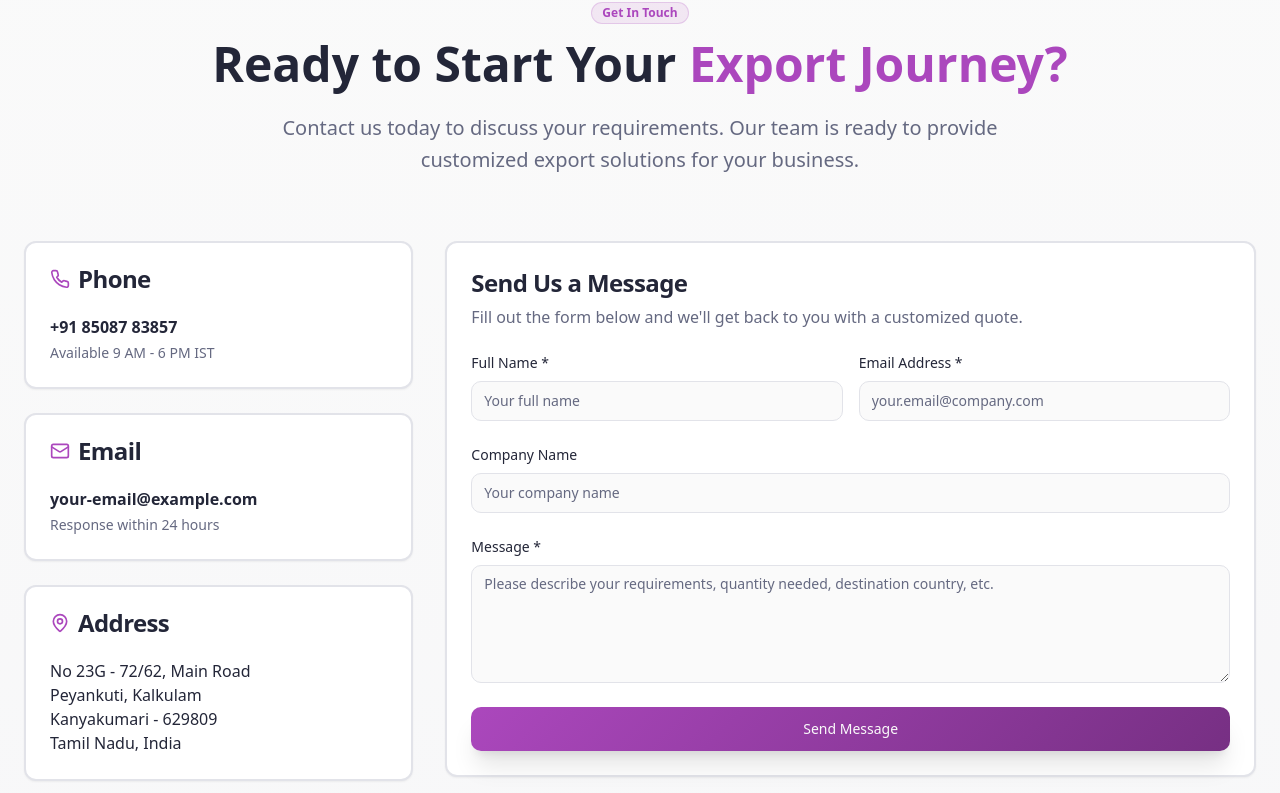
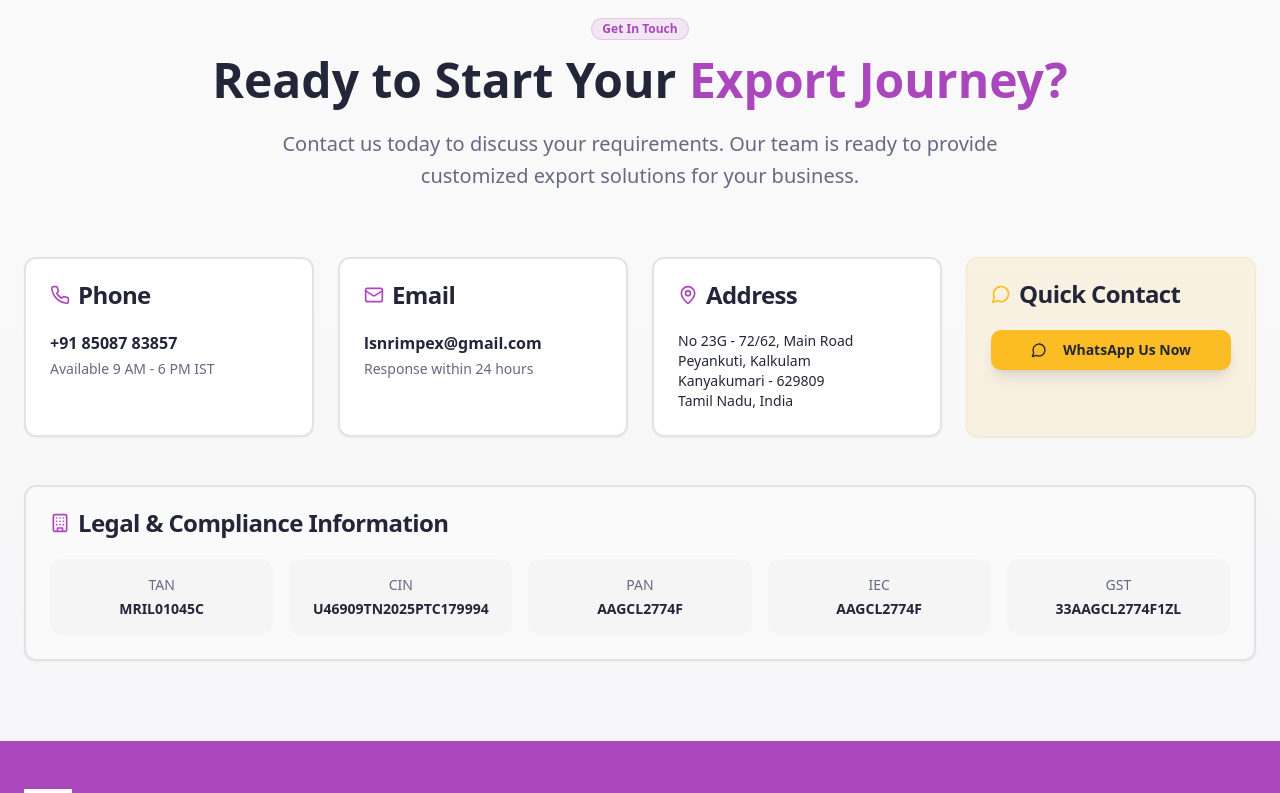
Before and after one commit to cardisaran/lsnr-impex-hub, a React (Vite) app: page / in a window 1280 px wide. Shown: the part 3380-4173 px from the top of the page. Built offline with nearby package versions, Linux system fonts and the light colour scheme.

Commit message:
Refactor: Update contact and director info
- Add `lsnrimpex@gmail.com` to contact details.
- Include director names in the relevant section.
- Remove the "Send us a message" section and adjust page layout.

```diff
--- a/src/components/AboutSection.tsx
+++ b/src/components/AboutSection.tsx
@@ -93,10 +93,15 @@ const AboutSection = () => {
         {/* Company Info */}
         <Card className="bg-primary/5 border-primary/20">
           <CardContent className="p-8">
-            <div className="grid md:grid-cols-3 gap-8 text-center">
+            <div className="grid md:grid-cols-4 gap-8 text-center">
               <div>
                 <h4 className="font-semibold text-foreground mb-2">Founded By</h4>
                 <p className="text-muted-foreground">Suman Ramachandran</p>
+              </div>
+              <div>
+                <h4 className="font-semibold text-foreground mb-2">Directors</h4>
+                <p className="text-muted-foreground text-sm">Suman Ramachandran</p>
+                <p className="text-muted-foreground text-sm">Ramachandran Perumal</p>
               </div>
               <div>
                 <h4 className="font-semibold text-foreground mb-2">Location</h4>
--- a/src/components/ContactSection.tsx
+++ b/src/components/ContactSection.tsx
@@ -1,40 +1,15 @@
-import { useState } from 'react';
 import { Card, CardContent, CardHeader, CardTitle } from '@/components/ui/card';
 import { Button } from '@/components/ui/button';
-import { Input } from '@/components/ui/input';
-import { Textarea } from '@/components/ui/textarea';
 import { Badge } from '@/components/ui/badge';
-import { useToast } from '@/hooks/use-toast';
 import {
   Phone,
   Mail,
   MapPin,
   MessageCircle,
-  Clock,
-  FileText,
-  Building,
-  CreditCard
+  Building
 } from 'lucide-react';
 
 const ContactSection = () => {
-  const [formData, setFormData] = useState({
-    name: '',
-    email: '',
-    company: '',
-    message: ''
-  });
-  const { toast } = useToast();
-
-  const handleSubmit = (e: React.FormEvent) => {
-    e.preventDefault();
-    // In a real application, you would send this data to your backend
-    toast({
-      title: "Message Sent!",
-      description: "Thank you for your inquiry. We'll get back to you within 24 hours.",
-    });
-    setFormData({ name: '', email: '', company: '', message: '' });
-  };
-
   const handleWhatsAppContact = () => {
     const phoneNumber = "918508783857";
     const message = "Hi! I'm interested in your export services. Please provide more information.";
@@ -67,9 +42,8 @@ const ContactSection = () => {
           </p>
         </div>
 
-        <div className="grid lg:grid-cols-3 gap-8">
-          {/* Contact Information */}
-          <div className="lg:col-span-1 space-y-6">
+        {/* Contact Information - Centered Grid */}
+        <div className="grid md:grid-cols-2 lg:grid-cols-4 gap-6 mb-12">
           <Card className="border-2 hover:border-primary/30 transition-colors">
             <CardHeader>
               <CardTitle className="flex items-center gap-2">
@@ -91,7 +65,7 @@ const ContactSection = () => {
               </CardTitle>
             </CardHeader>
             <CardContent>
-                <p className="text-foreground font-semibold">your-email@example.com</p>
+              <p className="text-foreground font-semibold">lsnrimpex@gmail.com</p>
               <p className="text-muted-foreground text-sm mt-1">Response within 24 hours</p>
             </CardContent>
           </Card>
@@ -104,10 +78,10 @@ const ContactSection = () => {
               </CardTitle>
             </CardHeader>
             <CardContent>
-                <p className="text-foreground">No 23G - 72/62, Main Road</p>
-                <p className="text-foreground">Peyankuti, Kalkulam</p>
-                <p className="text-foreground">Kanyakumari - 629809</p>
-                <p className="text-foreground">Tamil Nadu, India</p>
+              <p className="text-foreground text-sm">No 23G - 72/62, Main Road</p>
+              <p className="text-foreground text-sm">Peyankuti, Kalkulam</p>
+              <p className="text-foreground text-sm">Kanyakumari - 629809</p>
+              <p className="text-foreground text-sm">Tamil Nadu, India</p>
             </CardContent>
           </Card>
 
@@ -131,84 +105,8 @@ const ContactSection = () => {
           </Card>
         </div>
 
-          {/* Contact Form */}
-          <div className="lg:col-span-2">
-            <Card className="border-2">
-              <CardHeader>
-                <CardTitle className="text-2xl">Send Us a Message</CardTitle>
-                <p className="text-muted-foreground">
-                  Fill out the form below and we'll get back to you with a customized quote.
-                </p>
-              </CardHeader>
-              <CardContent>
-                <form onSubmit={handleSubmit} className="space-y-6">
-                  <div className="grid md:grid-cols-2 gap-4">
-                    <div>
-                      <label htmlFor="name" className="block text-sm font-medium mb-2">
-                        Full Name *
-                      </label>
-                      <Input
-                        id="name"
-                        type="text"
-                        required
-                        value={formData.name}
-                        onChange={(e) => setFormData({...formData, name: e.target.value})}
-                        placeholder="Your full name"
-                      />
-                    </div>
-                    <div>
-                      <label htmlFor="email" className="block text-sm font-medium mb-2">
-                        Email Address *
-                      </label>
-                      <Input
-                        id="email"
-                        type="email"
-                        required
-                        value={formData.email}
-                        onChange={(e) => setFormData({...formData, email: e.target.value})}
-                        placeholder="your.email@company.com"
-                      />
-                    </div>
-                  </div>
-
-                  <div>
-                    <label htmlFor="company" className="block text-sm font-medium mb-2">
-                      Company Name
-                    </label>
-                    <Input
-                      id="company"
-                      type="text"
-                      value={formData.company}
-                      onChange={(e) => setFormData({...formData, company: e.target.value})}
-                      placeholder="Your company name"
-                    />
-                  </div>
-
-                  <div>
-                    <label htmlFor="message" className="block text-sm font-medium mb-2">
-                      Message *
-                    </label>
-                    <Textarea
-                      id="message"
-                      required
-                      rows={5}
-                      value={formData.message}
-                      onChange={(e) => setFormData({...formData, message: e.target.value})}
-                      placeholder="Please describe your requirements, quantity needed, destination country, etc."
-                    />
-                  </div>
-
-                  <Button type="submit" variant="hero" size="lg" className="w-full">
-                    Send Message
-                  </Button>
-                </form>
-              </CardContent>
-            </Card>
-          </div>
-        </div>
-
         {/* Compliance Information */}
-        <Card className="mt-12 bg-background border-2">
+        <Card className="bg-background border-2">
           <CardHeader>
             <CardTitle className="flex items-center gap-2">
               <Building className="w-5 h-5 text-primary" />
--- a/src/components/Footer.tsx
+++ b/src/components/Footer.tsx
@@ -34,7 +34,7 @@ const Footer = () => {
               </div>
               <div className="flex items-center gap-2">
                 <Mail className="w-4 h-4" />
-                <span className="text-sm">your-email@example.com</span>
+                <span className="text-sm">lsnrimpex@gmail.com</span>
               </div>
               <div className="flex items-start gap-2">
                 <MapPin className="w-4 h-4 mt-0.5" />
```
Lines whose indentation alone changed are shown as unchanged.
